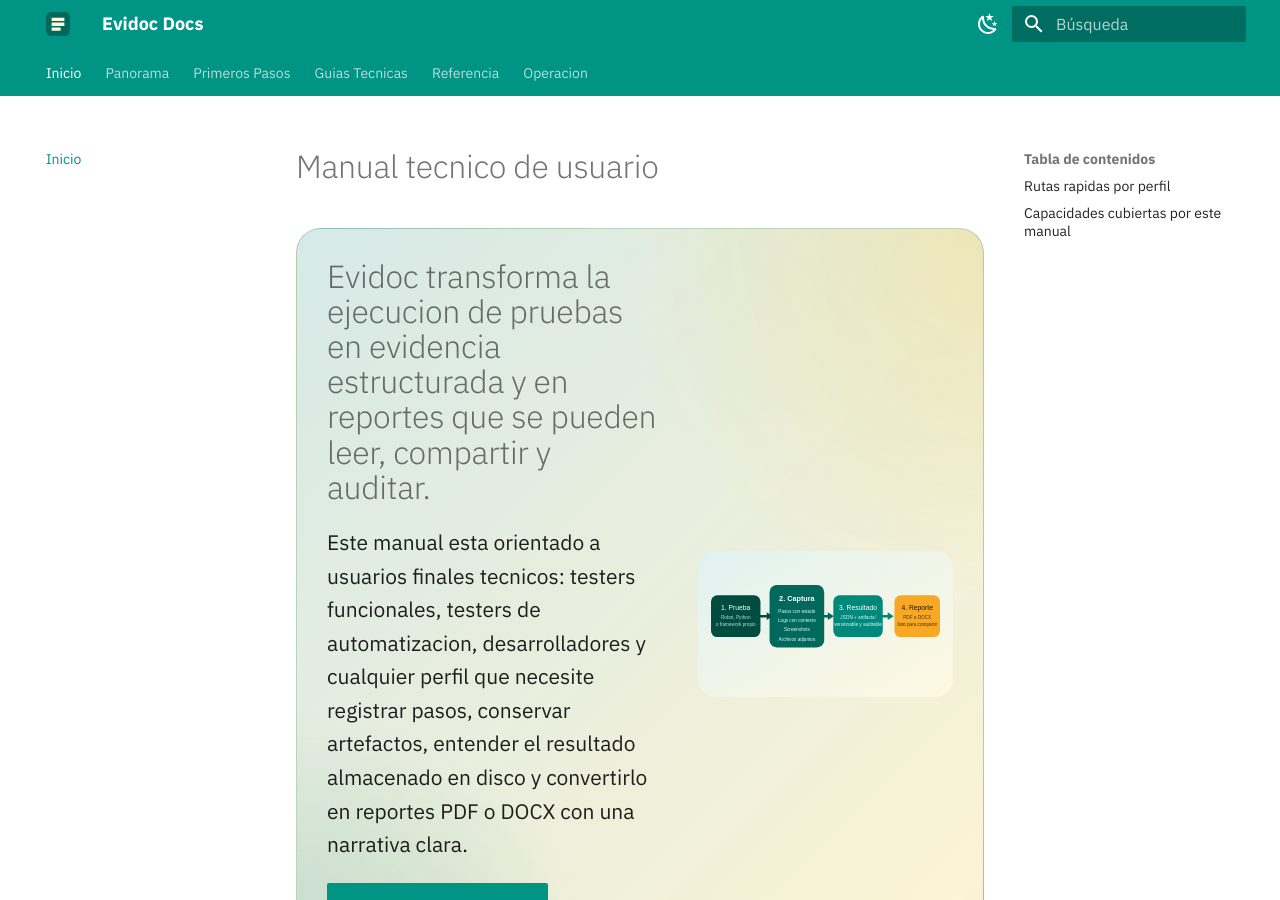
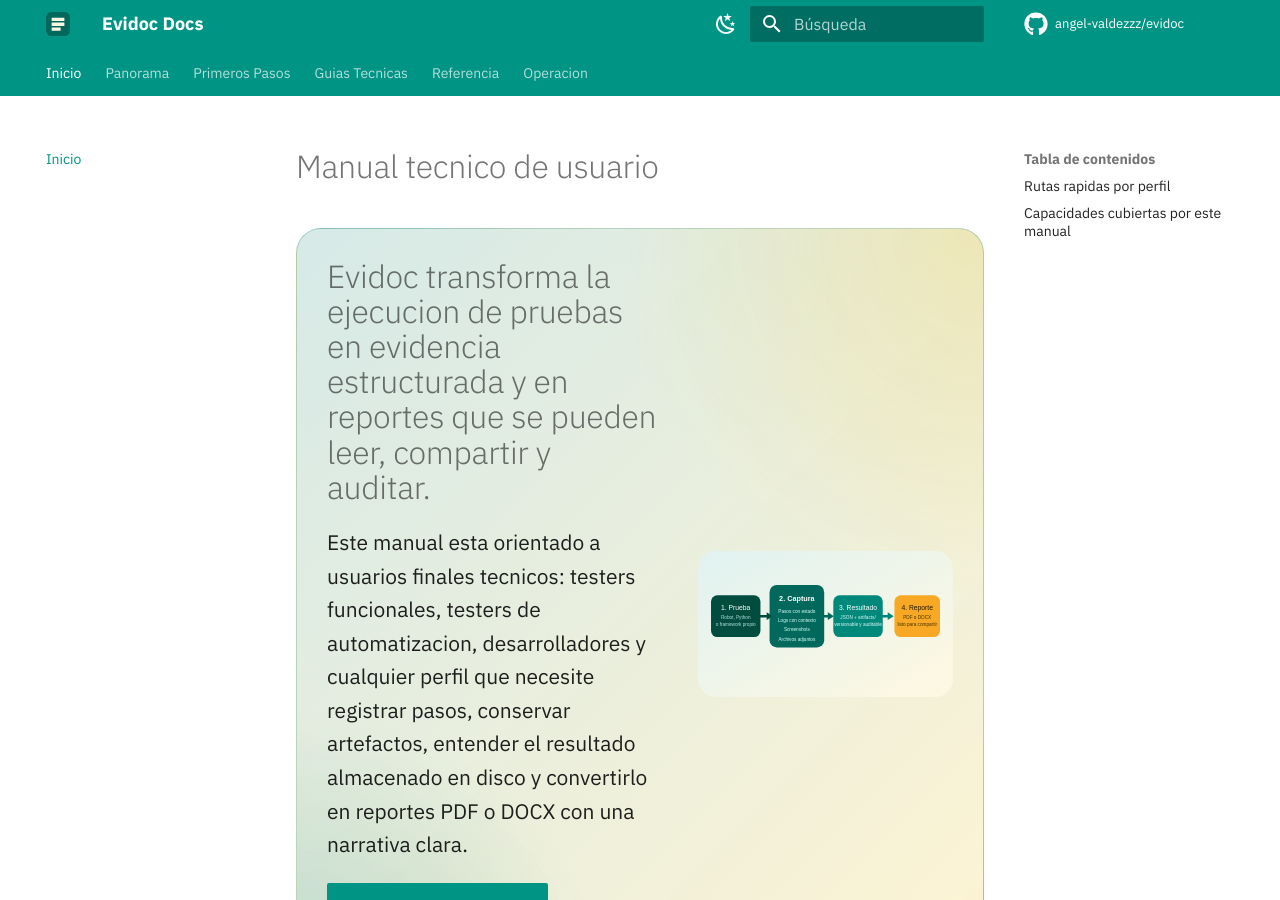
Before and after one commit to angel-valdezzz/evidoc, an MkDocs documentation site: the page built from docs/index.md, in a window 1280 px wide and 900 px high. Built offline with MkDocs 1.6.1 and Material for MkDocs 9.7.7, drawn with Linux system fonts in a browser that asks for light colours; comment, search, counter and statistics services are not loaded.

Commit message:
docs: use GitHub icon for repository link

```diff
--- a/mkdocs.yml
+++ b/mkdocs.yml
@@ -1,8 +1,12 @@
+repo_url: https://github.com/angel-valdezzz/evidoc
+repo_name: angel-valdezzz/evidoc
 site_name: Evidoc Docs
 site_description: Manual tecnico para usuarios finales de Evidoc.
 use_directory_urls: false
 
 theme:
+  icon:
+    repo: fontawesome/brands/github
   name: material
   language: es
   favicon: assets/images/favicon.svg
```
